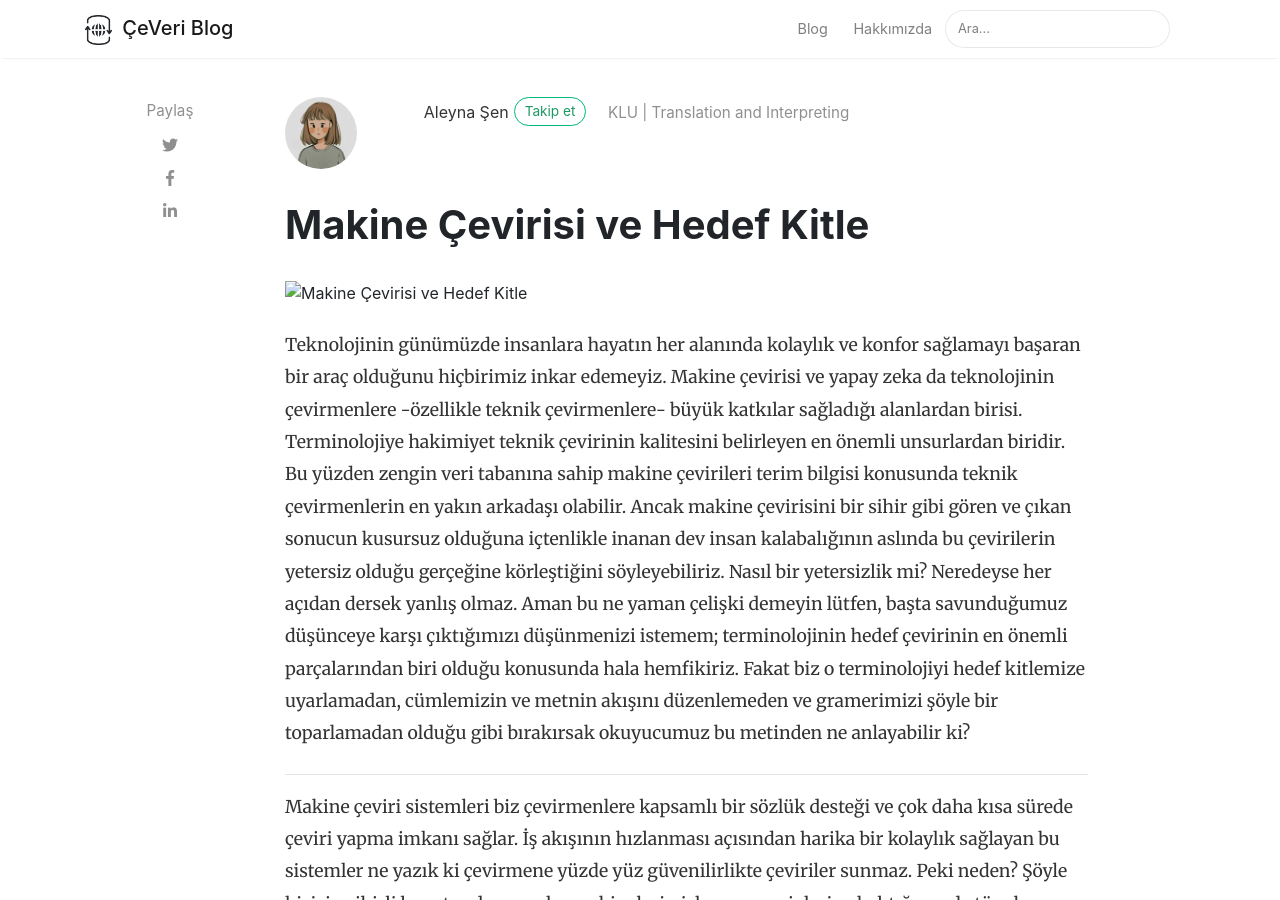
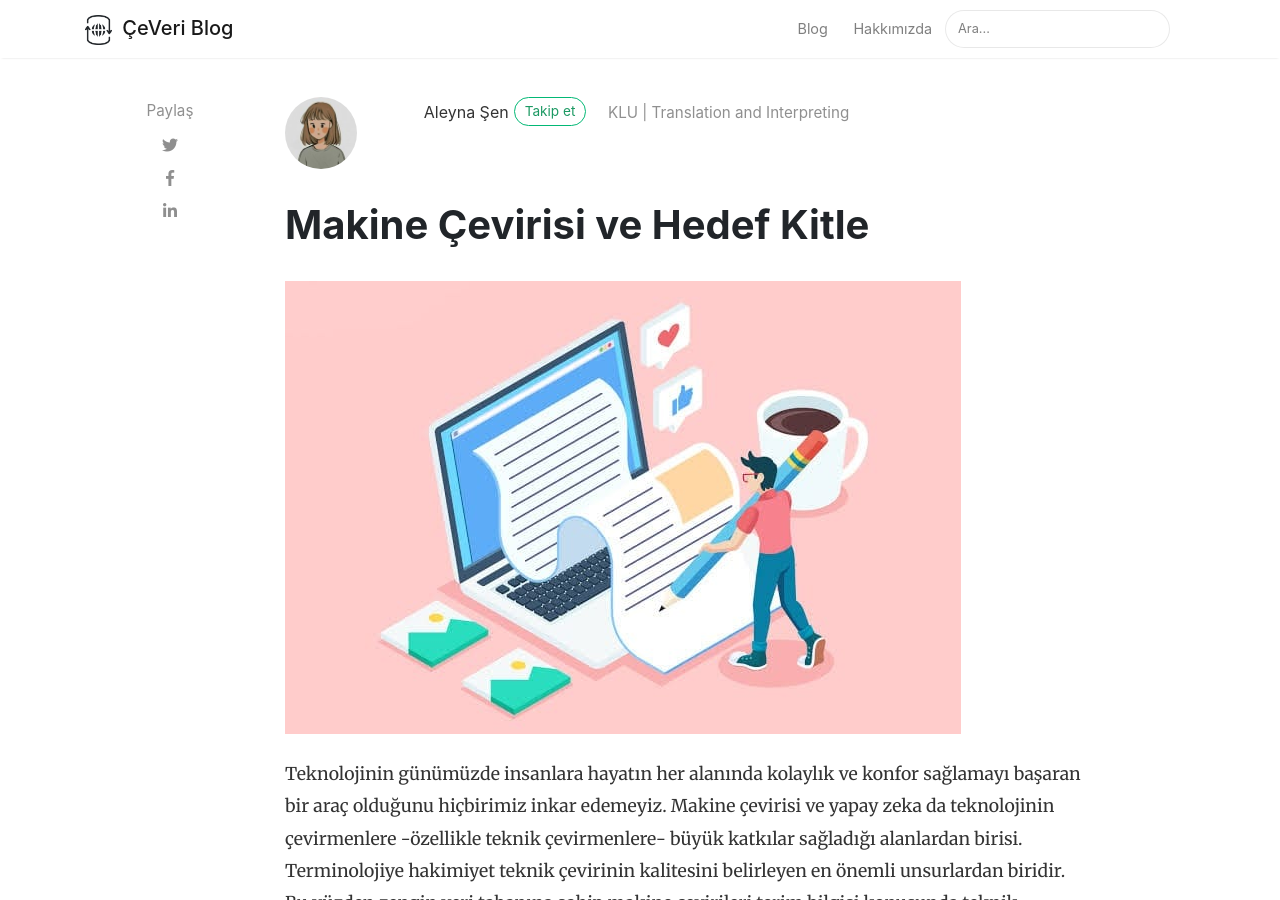
Before and after one commit to ceVeri/ceVeri.github.io, a Jekyll site: the page built from _posts/2022-03-12-Makine_Cevirisi_ve_Hedef_Kitle.md, in a window 1280 px wide and 900 px high. Built offline with Jekyll 4.4.1, drawn with Linux system fonts in a browser that asks for light colours; nearby versions of some CDN libraries; comment, search, counter and statistics services are not loaded.

Commit message:
fixed thumbnail link

```diff
--- a/_posts/2022-03-12-Makine_Cevirisi_ve_Hedef_Kitle.md
+++ b/_posts/2022-03-12-Makine_Cevirisi_ve_Hedef_Kitle.md
@@ -3,7 +3,7 @@ layout: post
 title:  "Makine Çevirisi ve Hedef Kitle"
 author: Aleyna
 categories: [Çeviri]
-image: ".../assets/images/makinecevirisi_thumb.jpg"
+image: "https://github.com/ceVeri/ceVeri.github.io/blob/master/assets/images/makinecevirisi_thumb.jpg"
 description: ""
 featured: true
 hidden: false
```
